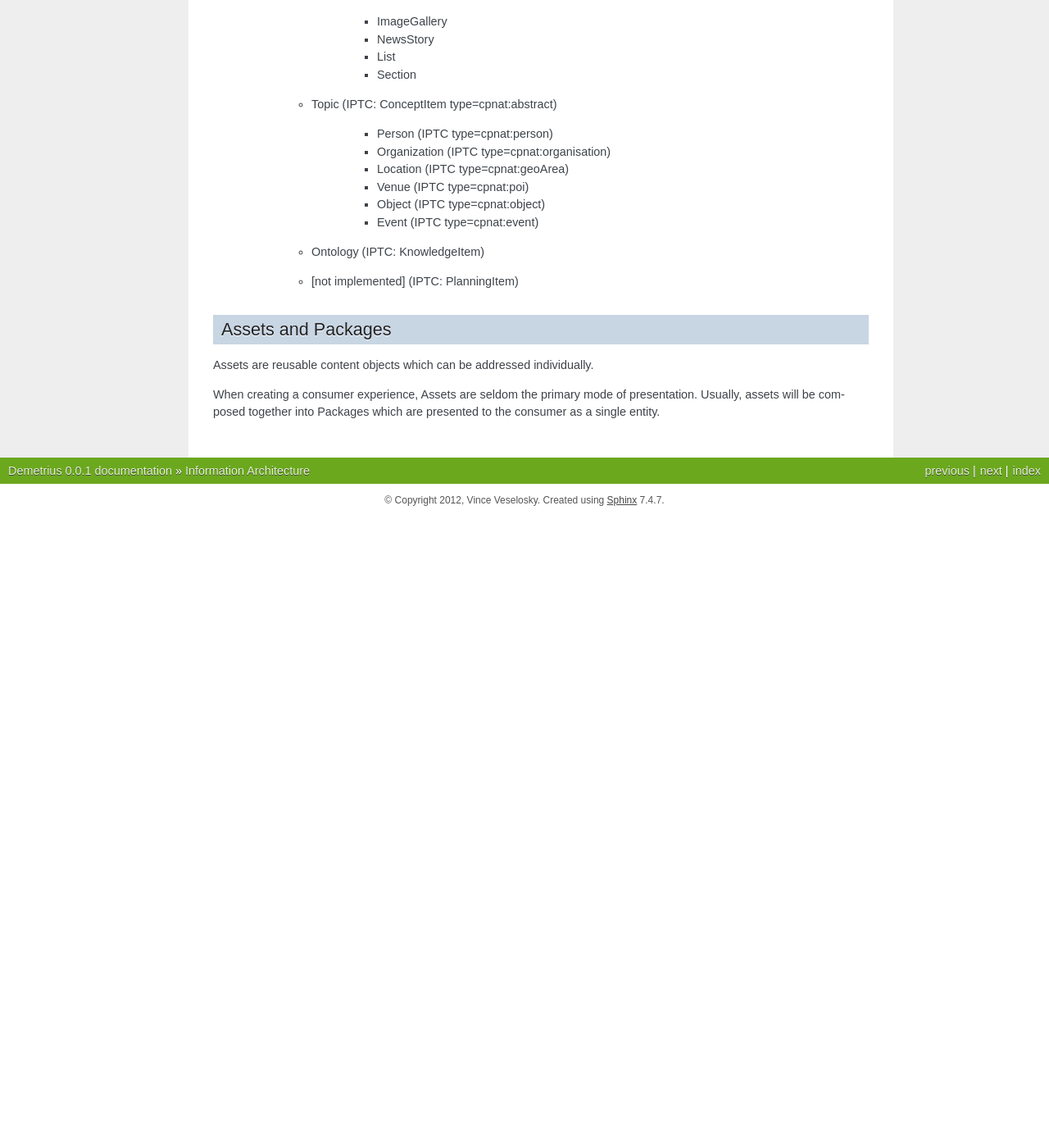
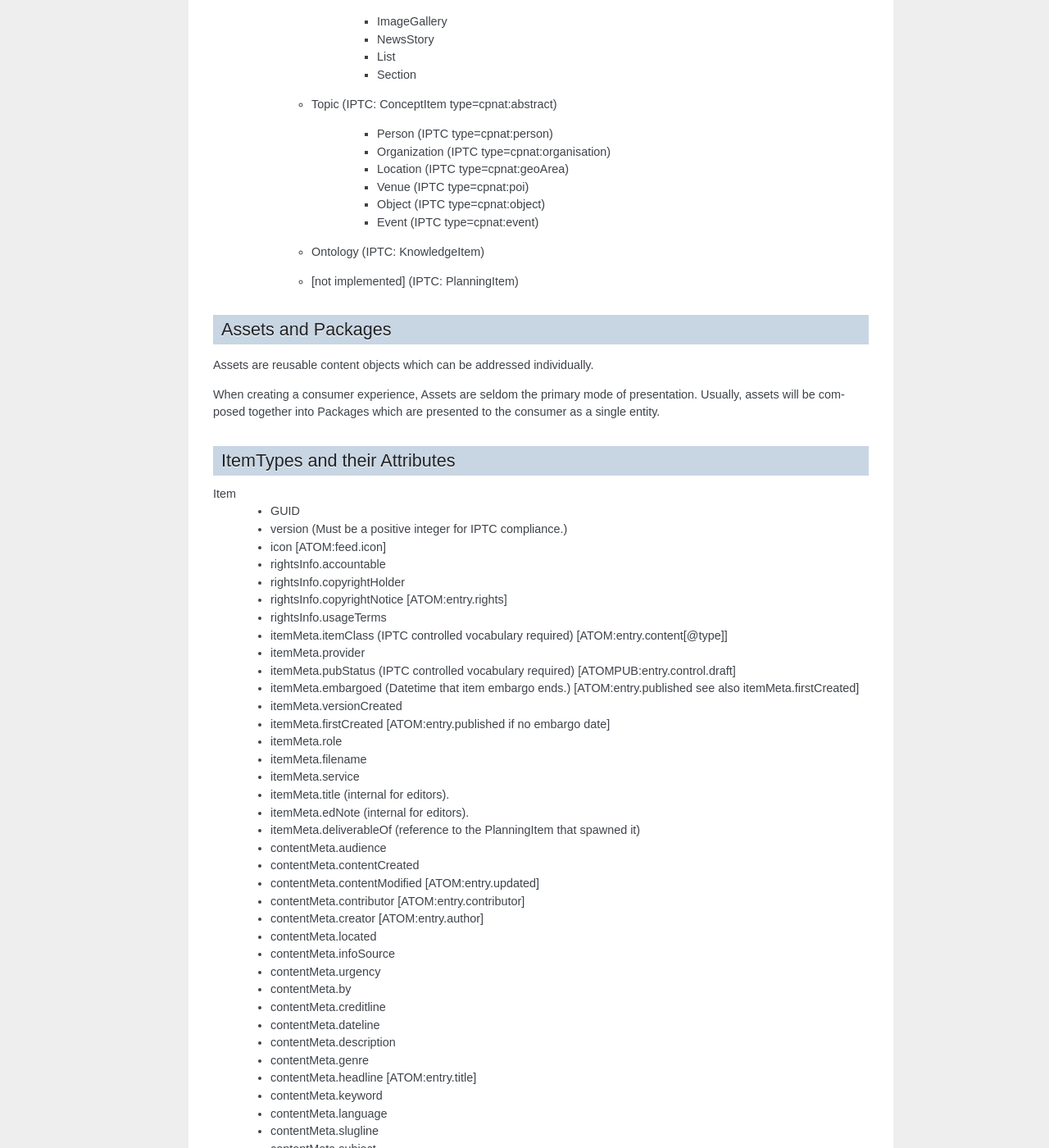
Before and after one commit to mirhampt/demetrius, a Sphinx documentation site: the page built from docs/source/information-architecture.rst, in a window 1280 px wide and 1400 px high, scrolled down 561 px. Shown: the whole window at 82% size. Built offline with Sphinx 7.4.7, drawn with Linux system fonts in a browser that asks for light colours; before the commit the page ends 1191 px from its top, so only the background shows below that; some of the changed text lies outside the part shown.

```diff
--- a/docs/source/information-architecture.rst
+++ b/docs/source/information-architecture.rst
@@ -52,3 +52,107 @@ Assets are reusable content objects which can be addressed individually.
 When creating a consumer experience, Assets are seldom the primary mode of
 presentation. Usually, assets will be composed together into Packages which are
 presented to the consumer as a single entity.
+
+ItemTypes and their Attributes
+~~~~~~~~~~~~~~~~~~~~~~~~~~~~~~~~~~~~~~~~~~~~~~~~~~~~~~~~~~~~~~~~~~~~~~~~~~~~~~~~
+
+Item
+    * GUID
+    * version (Must be a positive integer for IPTC compliance.)
+    * icon [ATOM:feed.icon]
+    * rightsInfo.accountable
+    * rightsInfo.copyrightHolder
+    * rightsInfo.copyrightNotice [ATOM:entry.rights]
+    * rightsInfo.usageTerms
+    * itemMeta.itemClass (IPTC controlled vocabulary required)
+      [ATOM:entry.content[@type]]
+    * itemMeta.provider
+    * itemMeta.pubStatus (IPTC controlled vocabulary required)
+      [ATOMPUB:entry.control.draft]
+    * itemMeta.embargoed (Datetime that item embargo ends.)
+      [ATOM:entry.published see also itemMeta.firstCreated]
+    * itemMeta.versionCreated
+    * itemMeta.firstCreated [ATOM:entry.published if no embargo date]
+    * itemMeta.role
+    * itemMeta.filename
+    * itemMeta.service
+    * itemMeta.title (internal for editors).
+    * itemMeta.edNote (internal for editors).
+    * itemMeta.deliverableOf (reference to the PlanningItem that spawned it)
+    * contentMeta.audience
+    * contentMeta.contentCreated
+    * contentMeta.contentModified [ATOM:entry.updated]
+    * contentMeta.contributor [ATOM:entry.contributor]
+    * contentMeta.creator [ATOM:entry.author]
+    * contentMeta.located
+    * contentMeta.infoSource
+    * contentMeta.urgency
+    * contentMeta.by
+    * contentMeta.creditline
+    * contentMeta.dateline
+    * contentMeta.description
+    * contentMeta.genre
+    * contentMeta.headline [ATOM:entry.title]
+    * contentMeta.keyword
+    * contentMeta.language
+    * contentMeta.slugline
+    * contentMeta.subject
+
+NewsItem inherits Item
+    * contentSet: inlineXML, inlineData, or remoteContent
+
+PackageItem inherits Item
+    * groupSet: contains groups
+    * groupSet.group: contains instances groupRef, itemRef, conceptRef
+
+Concept
+    * type
+    * name
+    * definition
+    * note
+    * remoteInfo
+    * hierarchyInfo
+    * sameAs
+    * related
+    * broader
+    * narrower
+
+Person inherits Concept
+    * born
+    * died
+    * affiliation
+    * contactInfo.role
+    * contactInfo.email
+    * contactInfo.im
+    * contactInfo.phone
+    * contactInfo.fax
+    * contactInfo.web
+    * contactInfo.address
+    * contactInfo.note
+
+Organisation inherits Concept
+    * founded
+    * disolved
+    * location
+    * contactInfo
+
+GeoArea inherits Concept
+    * position
+    * founded
+    * disolved
+
+PointOfInterest inherits Concept
+    * position
+    * openHours
+    * capacity
+    * access
+    * details
+    * contactInfo
+    * created
+    * ceasedToExist
+
+Object inherits Concept
+    * created
+    * creator
+    * copyrightNotice
+    * ceasedToExist
```
